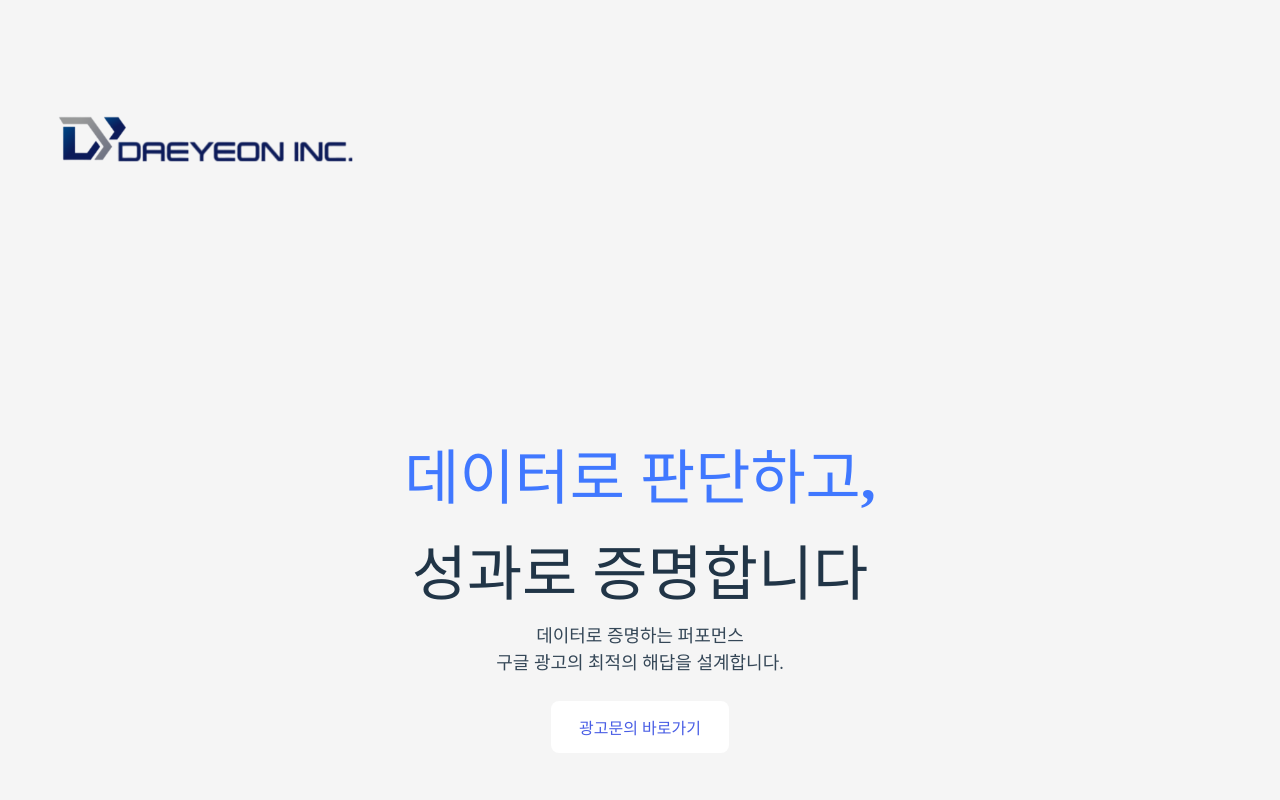
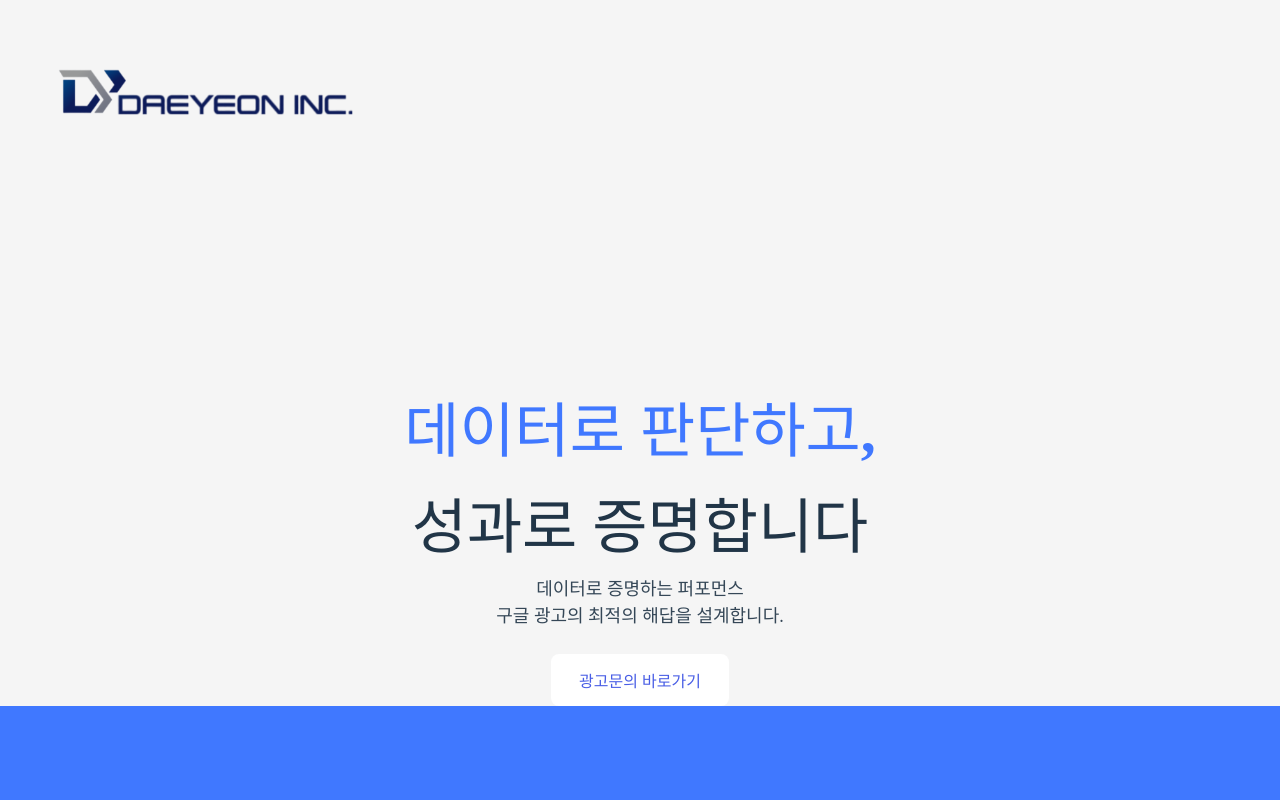
Before and after one commit to hsy1410-dev/daeyeon, a React (Vite) app: page / in a window 1280 px wide. Shown: the top 800 px of the page. Built offline with nearby package versions, Linux system fonts and the light colour scheme.

Commit message:
Update App.css

```diff
--- a/src/App.css
+++ b/src/App.css
@@ -23,7 +23,7 @@ section, header, footer {
 }
 .hero {
   width: 100%;
-  min-height: 100vh;        /* 🔥 화면 꽉 채우기 */
+  min-height: 50vh;        /* 🔥 화면 꽉 채우기 */
  background-color: #f5f5f5;
   display: flex;
   align-items: center;     /* 세로 가운데 */
```
